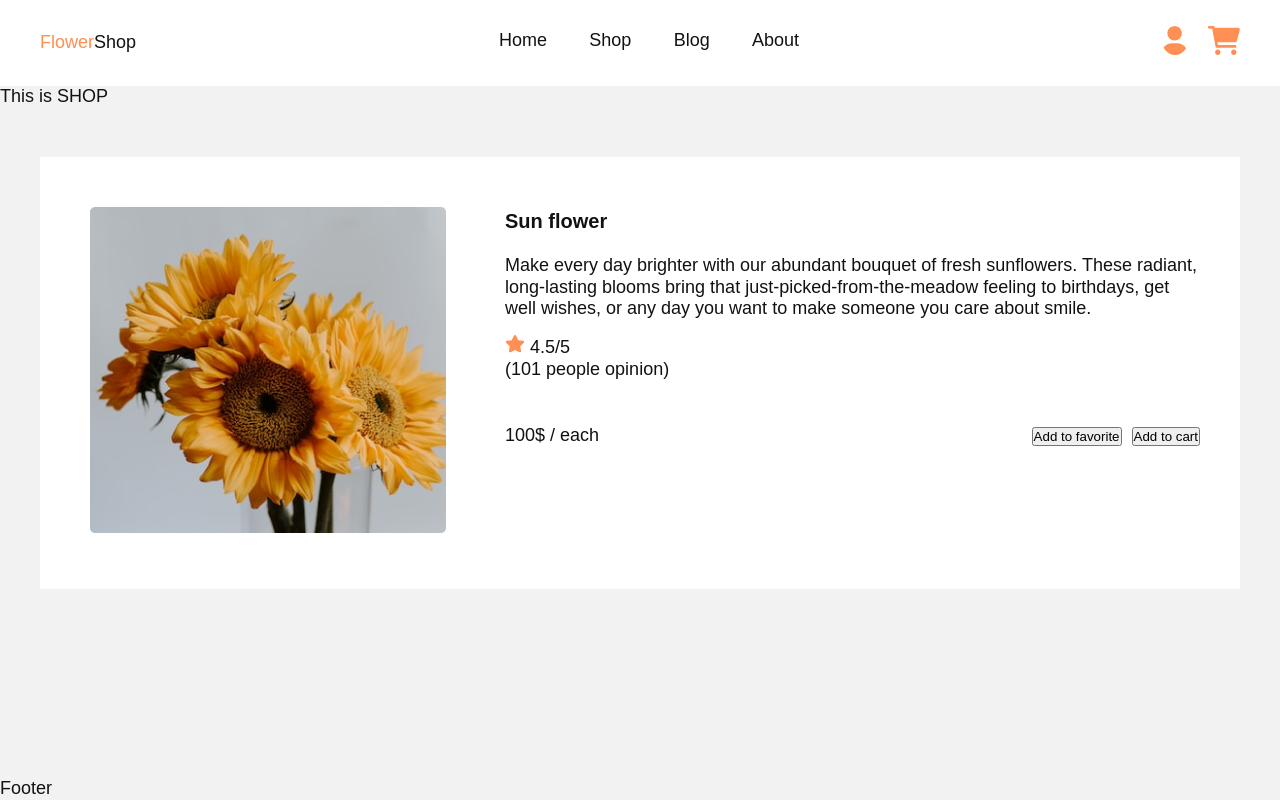
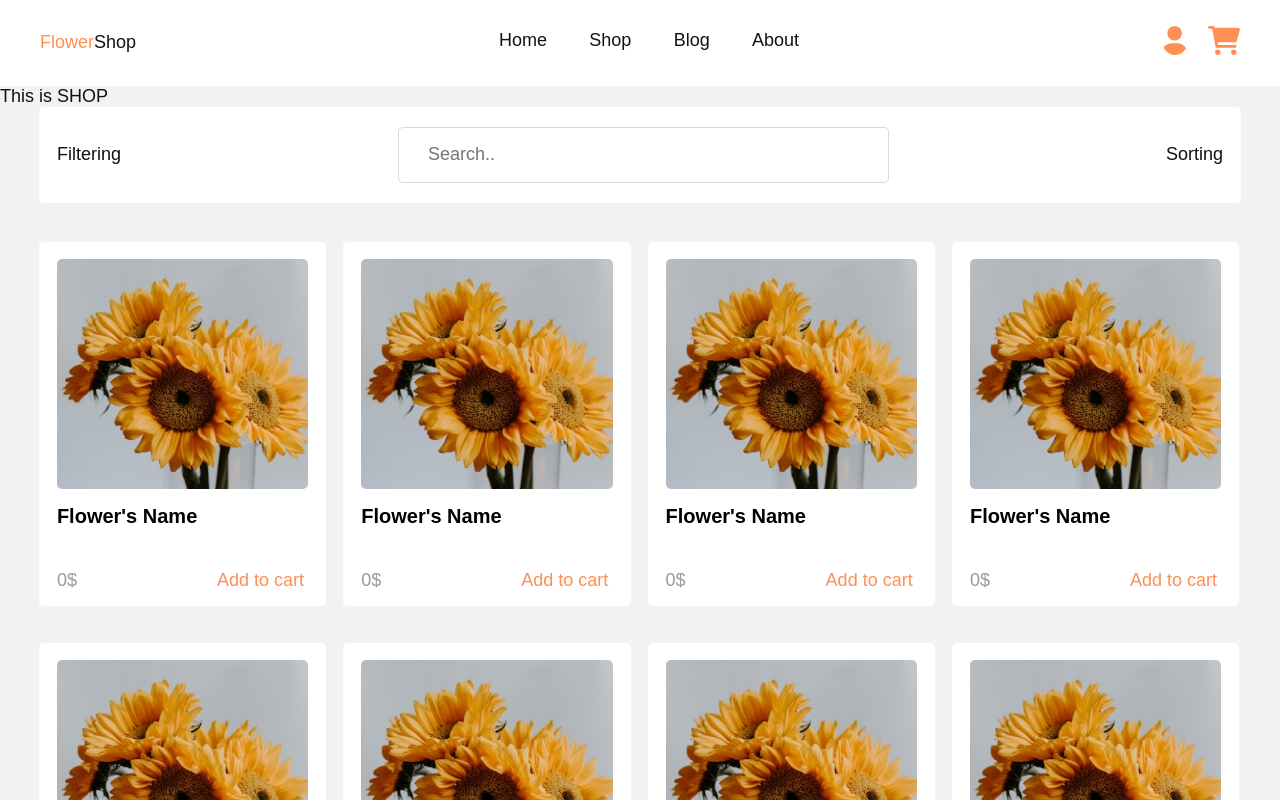
Before and after one commit to theRoodi/react-flowers-shop, a React (Create React App) app: page /shop in a window 1280 px wide. Shown: the top 800 px of the page. Built offline with nearby package versions, Linux system fonts and the light colour scheme.

Commit message:
Добавлен каталог и сверстана карточка товара

```diff
--- a/src/components/pages/catalog.jsx
+++ b/src/components/pages/catalog.jsx
@@ -1,16 +1,17 @@
 import React from "react";
-
+import "./pagesStyles/catalog.scss"
 import { GoodsCard } from "../ui/goods/goodsCard";
+import { Bar } from "../ui/bar/bar";
 
 export const Catalog = () => {
+  let arr = Array(10).fill('');
+  let content = arr.map((elem) => <GoodsCard />)
   return (
-    <section
-      id="shop"
-      className="shop"
-    >
-      <div className="shop__category">This is SHOP</div>
-
-      <GoodsCard />
-    </section>
+    <>
+      <Bar />
+      <div className="catalog">
+        {content}
+      </div>
+    </>
   );
 };
--- /dev/null
+++ b/src/components/pages/pagesStyles/catalog.scss
@@ -0,0 +1,9 @@
+.catalog {
+    margin: 0 auto;
+    margin-top: 39px;
+    flex-wrap: wrap;
+    display: flex;
+    gap: 37.84px 17px;
+    max-width: 1202px;
+    transition: all 1s ease;
+}
--- a/src/components/pages/shop.jsx
+++ b/src/components/pages/shop.jsx
@@ -1,5 +1,5 @@
 import React from "react";
-
+import { Catalog } from "./catalog";
 import { SelectedFlower } from "../selected-flower/selected-flower";
 
 export const Shop = () => {
@@ -9,7 +9,7 @@ export const Shop = () => {
       className="shop"
     >
       <div className="shop__category">This is SHOP</div>
-
+      <Catalog />
       <SelectedFlower />
     </section>
   );
--- /dev/null
+++ b/src/components/ui/bar/bar.jsx
@@ -0,0 +1,21 @@
+import React from "react"
+import "./bar.scss"
+
+export const Bar = () => {
+    return (
+    <div className="bar">
+      <div className="bar__filter">
+        Filtering
+      </div>
+      <div className="bar__search">
+        <form action="">
+            <input type="search" placeholder="Search.." />
+
+        </form>
+      </div>
+      <div className="bar__sort">
+        Sorting
+      </div>
+    </div>
+    )
+}
--- /dev/null
+++ b/src/components/ui/bar/bar.scss
@@ -0,0 +1,36 @@
+@import "../../../_variable.scss";
+
+.bar {
+    margin: 0 auto;
+    display: flex;
+    justify-content: space-between;
+    align-items: center;
+    font-weight: 400;
+    font-size: $fs-text;
+    padding: 0 18px;
+    max-width: 1202px;
+    height: 96px;
+    background-color: $c-white;
+    border-radius: $radius-primary;
+
+    &__filter {
+
+    }
+
+    &__search {
+        margin: 0 5px;
+
+        input {
+            font-size: $fs-text;
+            padding: 17px 29px 18px;
+            width: 491px;
+            height: 56px;
+            border-radius: $radius-primary;
+            border: 1px solid #D9D9D9;
+        }
+    }
+
+    &__sort {
+
+    }
+}
--- a/src/components/ui/goods/goodsCard.jsx
+++ b/src/components/ui/goods/goodsCard.jsx
@@ -1,15 +1,22 @@
 import React from "react";
 import "./goodsCard.scss"
 import flower from "../../../assets/img/selected-flower/flower.png";
-import cart from "../../../assets/svg/cart.svg";
+import cartShop from "../../../assets/svg/cart.svg";
+
 
 export const GoodsCard = () => {
   return (
+    <div className="flexContainer">
+
     <div className="goodsCard">
       <img className="goodsCard__img" src={flower} alt="flower is lost.." />
       <h6 className="goodsCard__name">Flower's Name</h6>
       <span className="goodsCard__price">0$</span>
-      <a href="#" className="goodsCard__addToCard"><img src={cart} alt="cart" />Add to cart</a>
+      <a href="#" className="goodsCard__addToCard"><img
+                src={cartShop}
+                alt="cart"
+              />Add to cart</a>
+    </div>
     </div>
   );
 };
--- a/src/components/ui/goods/goodsCard.scss
+++ b/src/components/ui/goods/goodsCard.scss
@@ -1,12 +1,13 @@
 @import "../../../_variable.scss";
+
+.flexContainer {
+    display: flex;
+}
 
 .goodsCard {
     padding: 16.96px 17.9px 14.16px;
     background-color: $c-white;
     border-radius: $radius-primary;
-    width: 287.38px;
-
-
 
     &__img {
         width: 251.57px;
@@ -27,7 +28,8 @@
     }
 
     &__addToCard {
-        padding-right: 12.76px;
+        position: relative;
+        left: 119px;
         color: $c-primary;
     }
 }
```
